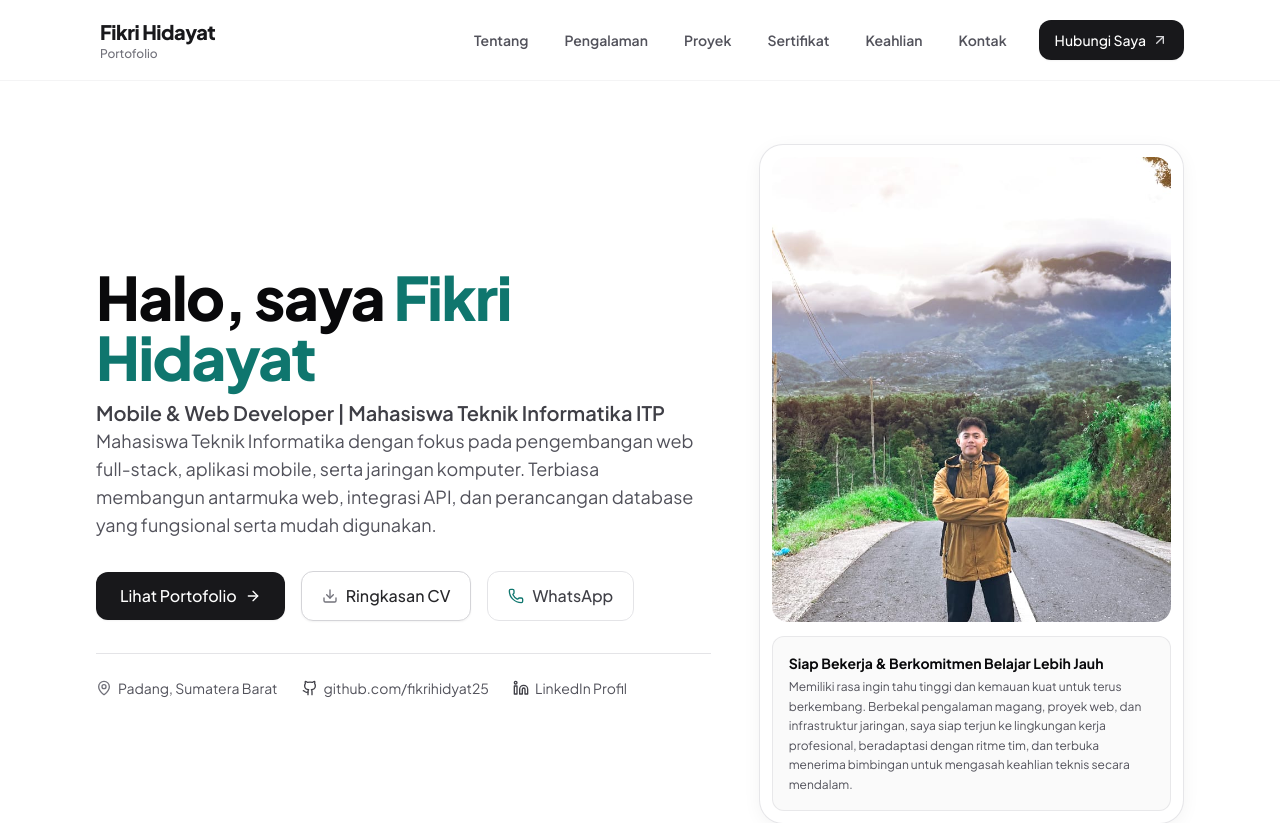
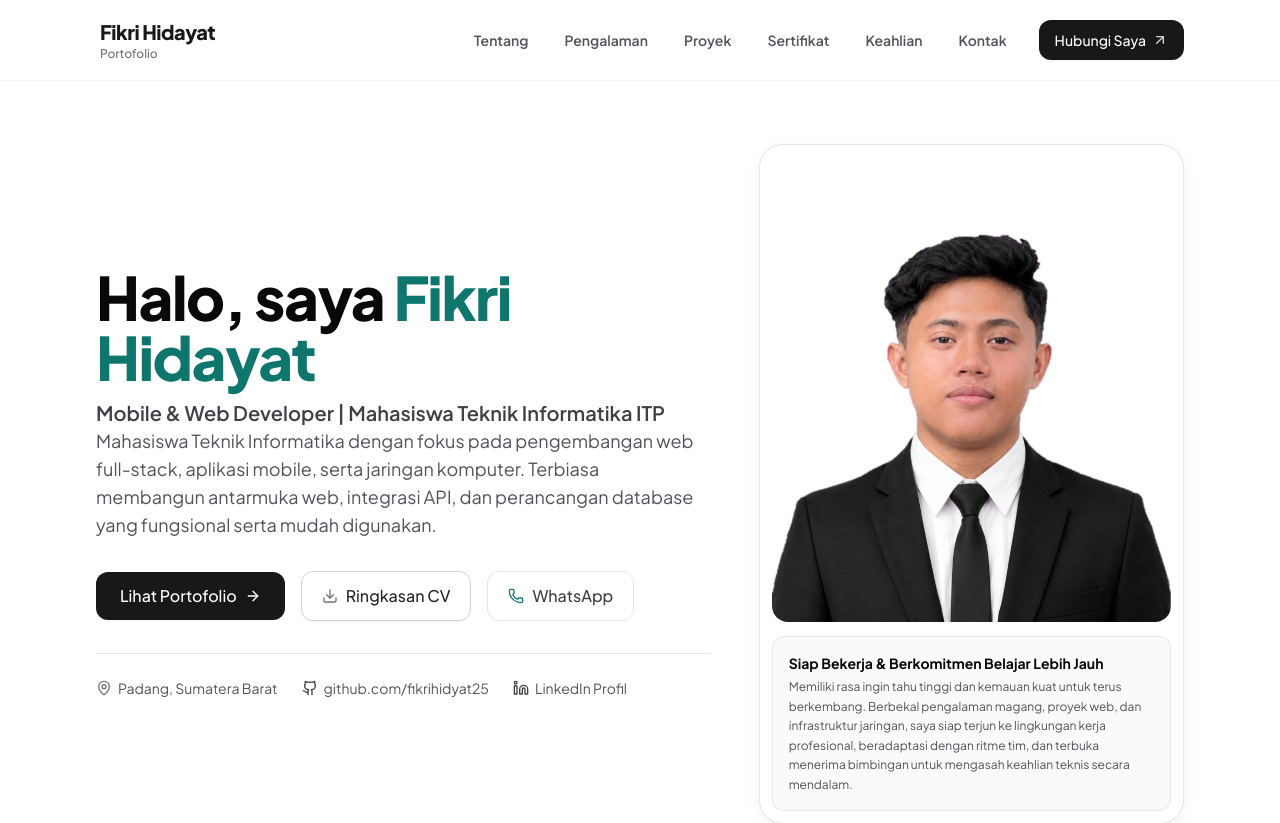
Before and after one commit to fikrihidyat25/portofolio, a React (Vite) app: page / in a window 1280 px wide. Shown: the top 823 px of the page. Built offline with nearby package versions, Linux system fonts and the light colour scheme.

Commit message:
Update profile photo with formal white background and optimize hero framing

```diff
--- a/src/components/Hero.jsx
+++ b/src/components/Hero.jsx
@@ -30,11 +30,11 @@ export default function Hero() {
               data-aos-delay="100"
               className="block lg:hidden my-6"
             >
-              <div className="w-full max-w-md mx-auto aspect-[16/10] sm:aspect-[16/9] rounded-2xl overflow-hidden shadow-soft border border-zinc-200 bg-zinc-100 relative">
+              <div className="w-full max-w-xs sm:max-w-sm mx-auto aspect-[4/5] sm:aspect-[3/4] rounded-2xl overflow-hidden shadow-soft border border-zinc-200 bg-white relative">
                 <img
                   src="/profile.jpeg"
                   alt="Foto profil Fikri Hidayat"
-                  className="w-full h-full object-cover object-center"
+                  className="w-full h-full object-cover object-top"
                   loading="eager"
                 />
                 <div className="absolute bottom-2.5 left-2.5 right-2.5 px-3 py-1.5 rounded-lg bg-zinc-950/75 backdrop-blur-sm text-white text-xs font-medium flex items-center justify-between">
@@ -117,11 +117,11 @@ export default function Hero() {
             className="hidden lg:flex lg:col-span-5 justify-center items-center h-full"
           >
             <div className="w-full h-full min-h-[520px] xl:min-h-[600px] max-h-[680px] rounded-3xl border border-zinc-200/90 bg-white p-3 shadow-soft flex flex-col justify-between">
-              <div className="w-full flex-1 rounded-2xl overflow-hidden bg-zinc-100 relative min-h-[440px]">
+              <div className="w-full flex-1 rounded-2xl overflow-hidden bg-white relative min-h-[440px]">
                 <img
                   src="/profile.jpeg"
                   alt="Foto resmi Fikri Hidayat"
-                  className="w-full h-full object-cover object-center"
+                  className="w-full h-full object-cover object-top"
                   loading="eager"
                 />
               </div>
```
Also changed, not shown: public/profile.jpeg.
